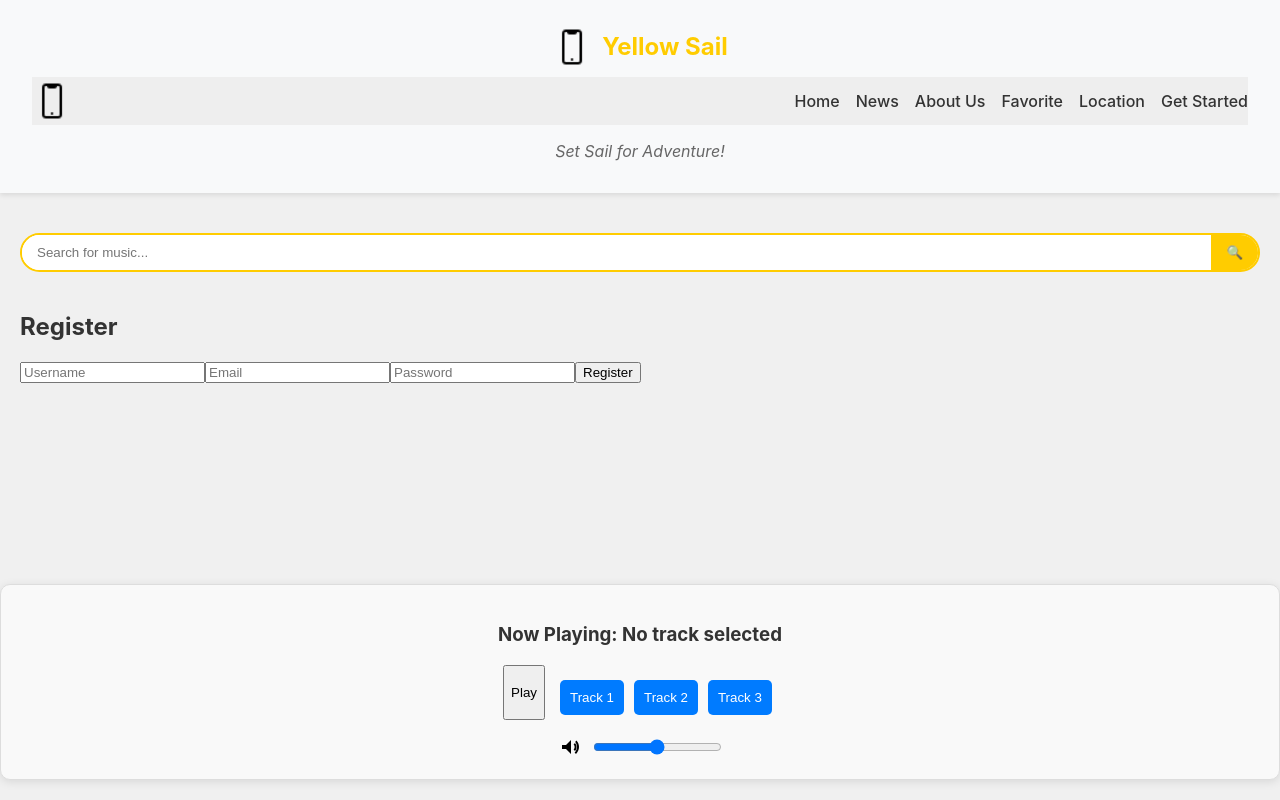
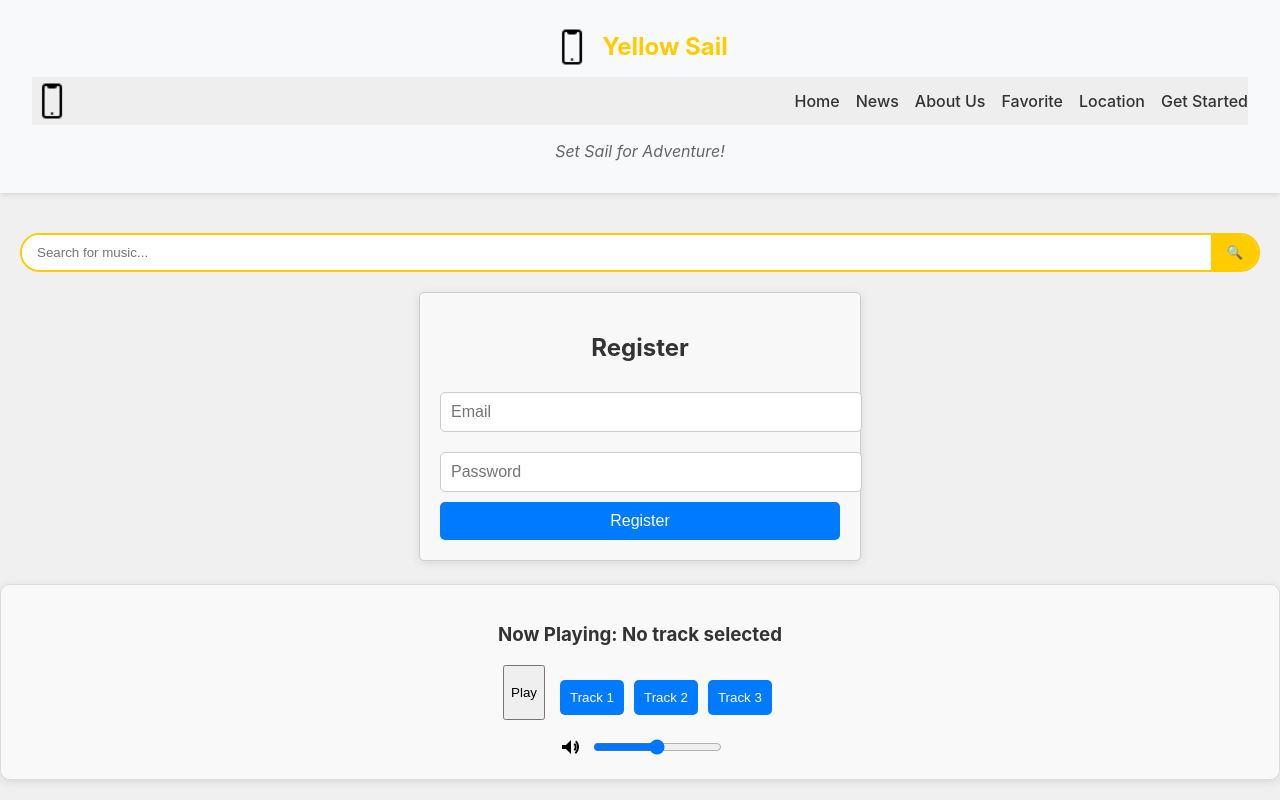
Before and after one commit to karons101/yellow-sail, a React (Create React App) app: page /register in a window 1280 px wide. Shown: the top 800 px of the page. Built offline with nearby package versions, Linux system fonts and the light colour scheme.

Commit message:
created Auth.css file

```diff
--- /dev/null
+++ b/src/components/Auth.css
@@ -0,0 +1,50 @@
+/* src/components/Auth.css */
+
+.auth-container {
+    max-width: 400px; /* Maximum width of the form */
+    margin: 0 auto; /* Center the form horizontally */
+    padding: 20px; /* Padding inside the form */
+    border: 1px solid #ccc; /* Light border around the form */
+    border-radius: 5px; /* Rounded corners */
+    background-color: #f8f8f8; /* Light background color */
+    box-shadow: 0 2px 10px rgba(0, 0, 0, 0.1); /* Subtle shadow for depth */
+}
+
+.auth-container h2 {
+    text-align: center; /* Center align the heading */
+    margin-bottom: 20px; /* Space below the heading */
+}
+
+.auth-container input {
+    width: 100%; /* Full width for input fields */
+    padding: 10px; /* Padding inside input fields */
+    margin: 10px 0; /* Space above and below input fields */
+    border: 1px solid #ccc; /* Light border for input fields */
+    border-radius: 5px; /* Rounded corners for input fields */
+    font-size: 16px; /* Font size for input text */
+}
+
+.auth-container button {
+    width: 100%; /* Full width for buttons */
+    padding: 10px; /* Padding inside buttons */
+    background-color: #007bff; /* Button background color */
+    color: white; /* Button text color */
+    border: none; /* Remove border */
+    border-radius: 5px; /* Rounded corners for buttons */
+    cursor: pointer; /* Pointer cursor on hover */
+    font-size: 16px; /* Font size for button text */
+}
+
+.auth-container button:hover {
+    background-color: #0056b3; /* Darker blue on hover */
+}
+
+.error {
+    color: red; /* Red color for error messages */
+    text-align: center; /* Center align error messages */
+}
+
+.success {
+    color: green; /* Green color for success messages */
+    text-align: center; /* Center align success messages */
+}
--- a/src/components/Login.js
+++ b/src/components/Login.js
@@ -1,13 +1,46 @@
 // src/components/Login.js
-import React from 'react';
+import React, { useState } from 'react';
+import axios from 'axios';
+import './Auth.css'; // Optional: Create a CSS file for styling
 
-const Login = () => {
+const Login = ({ setToken }) => {
+    const [email, setEmail] = useState('');
+    const [password, setPassword] = useState('');
+    const [error, setError] = useState('');
+
+    const handleSubmit = async (e) => {
+        e.preventDefault();
+        try {
+            const response = await axios.post('http://your-backend-api/login', {
+                email,
+                password,
+            });
+            setToken(response.data.token); // Assuming the token is returned in the response
+            // Redirect or perform other actions after successful login
+        } catch (err) {
+            setError('Invalid email or password');
+        }
+    };
+
     return (
-    <div>
+        <div className="auth-container">
             <h2>Login</h2>
-      <form>
-        <input type="text" placeholder="Username" required />
-        <input type="password" placeholder="Password" required />
+            {error && <p className="error">{error}</p>}
+            <form onSubmit={handleSubmit}>
+                <input
+                    type="email"
+                    placeholder="Email"
+                    value={email}
+                    onChange={(e) => setEmail(e.target.value)}
+                    required
+                />
+                <input
+                    type="password"
+                    placeholder="Password"
+                    value={password}
+                    onChange={(e) => setPassword(e.target.value)}
+                    required
+                />
                 <button type="submit">Login</button>
             </form>
         </div>
--- a/src/components/Register.js
+++ b/src/components/Register.js
@@ -1,14 +1,49 @@
 // src/components/Register.js
-import React from 'react';
+import React, { useState } from 'react';
+import axios from 'axios';
+import './Auth.css'; // Optional: Create a CSS file for styling
 
 const Register = () => {
+    const [email, setEmail] = useState('');
+    const [password, setPassword] = useState('');
+    const [error, setError] = useState('');
+    const [success, setSuccess] = useState('');
+
+    const handleSubmit = async (e) => {
+        e.preventDefault();
+        try {
+            await axios.post('http://your-backend-api/register', {
+                email,
+                password,
+            });
+            setSuccess('Registration successful! You can now log in.');
+            setError('');
+        } catch (err) {
+            setError('Registration failed. Please try again.');
+            setSuccess('');
+        }
+    };
+
     return (
-    <div>
+        <div className="auth-container">
             <h2>Register</h2>
-      <form>
-        <input type="text" placeholder="Username" required />
-        <input type="email" placeholder="Email" required />
-        <input type="password" placeholder="Password" required />
+            {error && <p className="error">{error}</p>}
+            {success && <p className="success">{success}</p>}
+            <form onSubmit={handleSubmit}>
+                <input
+                    type="email"
+                    placeholder="Email"
+                    value={email}
+                    onChange={(e) => setEmail(e.target.value)}
+                    required
+                />
+                <input
+                    type="password"
+                    placeholder="Password"
+                    value={password}
+                    onChange={(e) => setPassword(e.target.value)}
+                    required
+                />
                 <button type="submit">Register</button>
             </form>
         </div>
```
Lines whose indentation alone changed are shown as unchanged.
